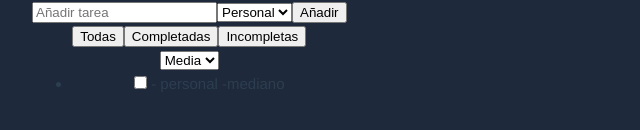
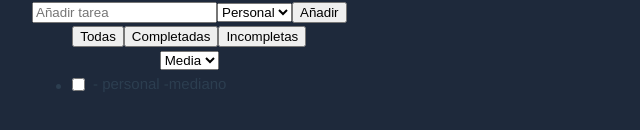
Before and after one commit to Gabriel6966/Vue3-ExtendLearn, a Vue app in the folder real-world-vue/: page /todo in a window 1280 px wide. Both pictures are taken after a click on the button "Añadir". Shown: the part 426-556 px from the top of the page, without its empty margins (0-640 px from the left). Built offline with nearby package versions, Linux system fonts and the light colour scheme.

Commit message:
🎨 Palette: [UX improvement] Wrap task checkboxes in label and fix line-through
Co-authored-by: Gabriel6966 <197806592+Gabriel6966@users.noreply.github.com>

```diff
--- a/real-world-vue/src/views/Todo.vue
+++ b/real-world-vue/src/views/Todo.vue
@@ -70,10 +70,12 @@ export default defineComponent({
 
     <ul>
       <li v-for="(task, index) in filteredTasks" :key="index">
-        <input type="checkbox" v-model="task.isComplete" />
-        <span :style="task.isComplete ? 'text-decoration:line-trought' : ''">
-          {{ task.label }} - {{ task.type }} -{{ task.priority }}
-        </span>
+        <label style="display: flex; align-items: center; gap: 8px;">
+          <input type="checkbox" v-model="task.isComplete" />
+          <span :style="task.isComplete ? 'text-decoration:line-through' : ''">
+            {{ task.label }} - {{ task.type }} -{{ task.priority }}
+          </span>
+        </label>
       </li>
     </ul>
   </div>
```
Also changed, not shown: 1 other file (tests, documents, lock files or other folders).
